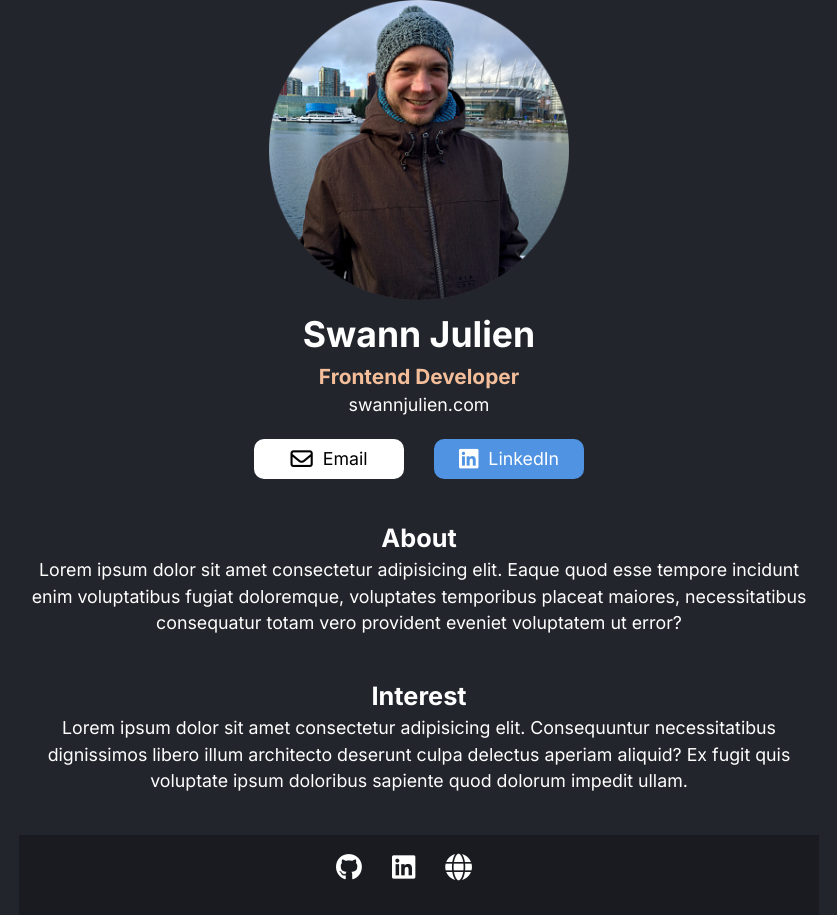
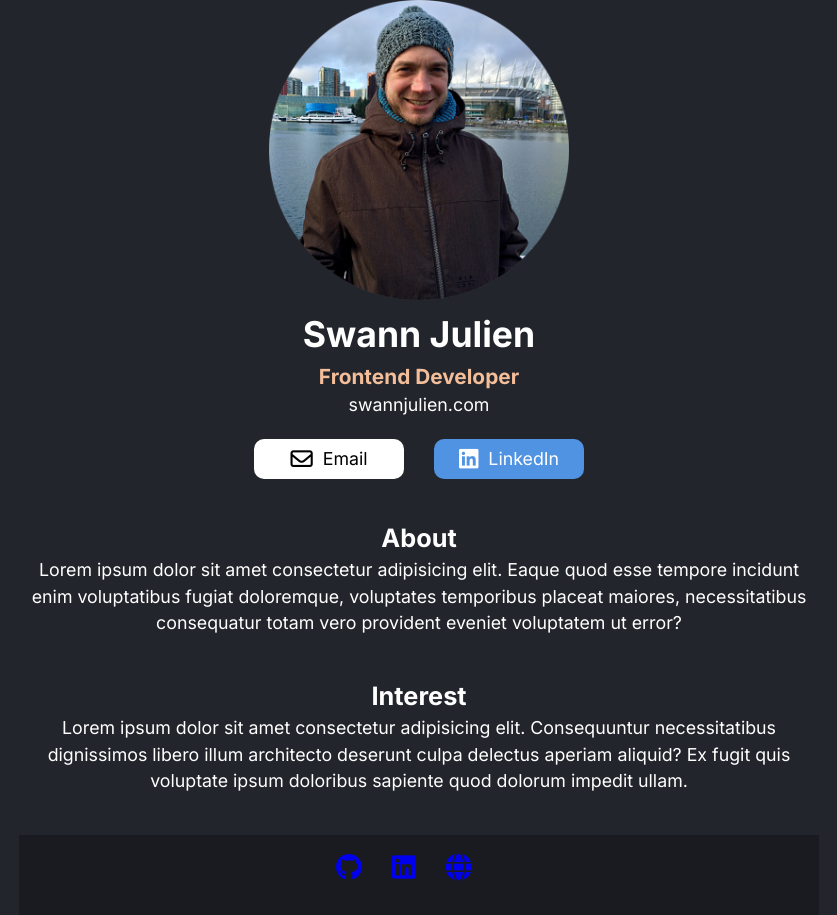
Before and after one commit to SwannJulien/business-card-react, a React (Vite) app: page / in a window 1280 px wide. Shown: the whole page, without its empty margins (221-1058 px from the left). Built offline with nearby package versions, Linux system fonts and the light colour scheme.

Commit message:
improve css

```diff
--- a/src/components/Footer.jsx
+++ b/src/components/Footer.jsx
@@ -6,10 +6,10 @@ function Footer() {
       <a href="https://github.com/SwannJulien" target="_blank">
         <i class="fa-brands fa-github fa-xl"></i>
       </a>
-      <a href="https://www.linkedin.com/in/swannjulien/">
+      <a href="https://www.linkedin.com/in/swannjulien/" target="_blank">
         <i class="fa-brands fa-linkedin fa-xl"></i>
       </a>
-      <a href="https://swannjulien.com/">
+      <a href="https://swannjulien.com/" target="_blank">
         <i class="fa-solid fa-globe fa-xl"></i>
       </a>
     </section>
--- a/src/styles.css
+++ b/src/styles.css
@@ -2,6 +2,7 @@
 /*       RESET       */
 /*-------------------*/
 /* Josh Comeau CSS reset: https://www.joshwcomeau.com/css/custom-css-reset/#our-finished-product-11*/
+
 *,
 *::before,
 *::after {
@@ -80,6 +81,10 @@ html {
   margin: 0 auto;
 }
 
+/*-------------------*/
+/* COMPONENTS STYLES */
+/*-------------------*/
+
 .info__title {
   font-size: var(--fs-800);
 }
@@ -94,6 +99,7 @@ html {
 
 .info__web {
   display: block;
+  color: var(--clr-light);
 }
 
 .button {
@@ -122,6 +128,10 @@ html {
   background-color: var(--clr-blue);
 }
 
+.button--linkedIn > a {
+  color: var(--clr-light);
+}
+
 .button > a {
   display: flex;
   justify-content: center;
@@ -137,10 +147,6 @@ h2 {
   font-size: var(--fs-600);
 }
 
-a {
-  color: var(--clr-light);
-}
-
 .footer {
   background-color: var(--clr-dark-600);
   height: 10vh;
```
